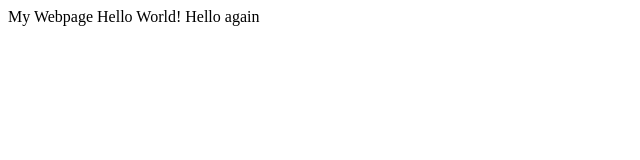
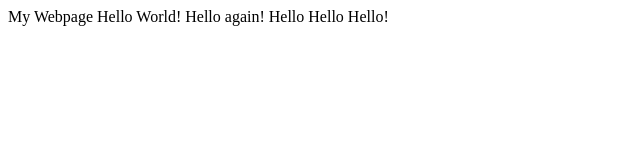
Before and after one commit to RichardGodfreyson/Harvard_CS50, a plain HTML site: page hello.html in a window 1280 px wide. Shown: the whole page, without its empty margins (0-640 px from the left). Drawn offline with Linux system fonts and the light colour scheme.

Commit message:
Update hello.html

```diff
--- a/hello.html
+++ b/hello.html
@@ -5,6 +5,6 @@
 		My Webpage
 	</head>
 
-	<body>Hello World! Hello again</body>
+	<body>Hello World! Hello again! Hello Hello Hello!</body>
 
 </html>
```
